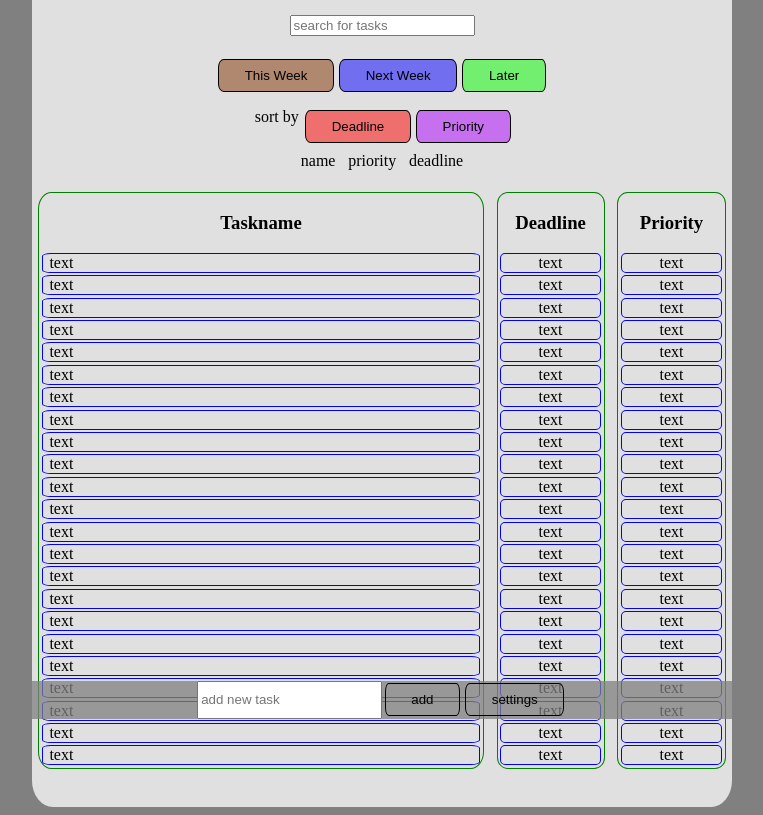
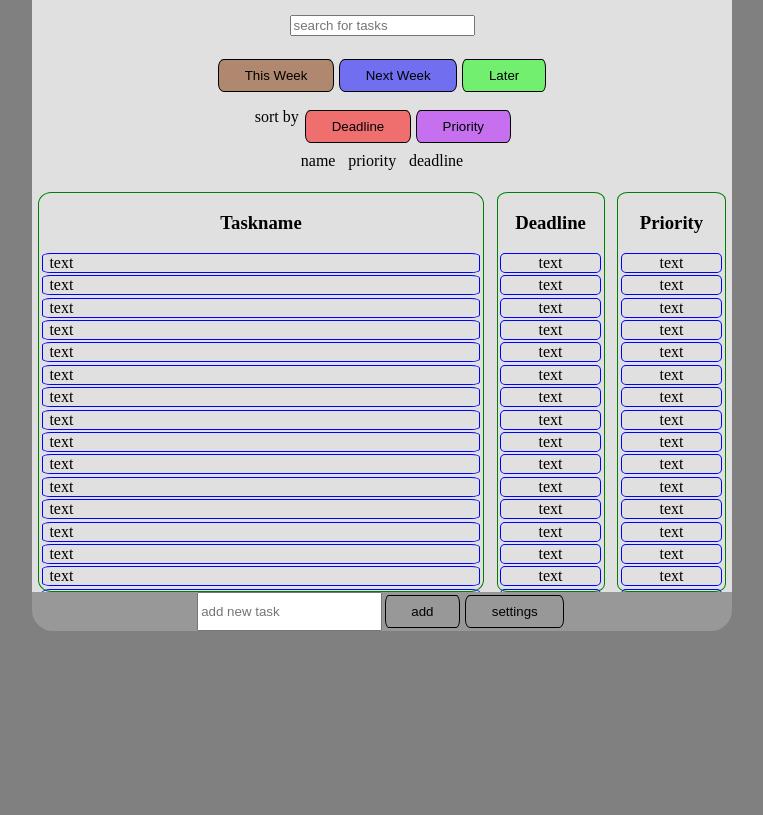
Before and after one commit to wiskeybar/To_Do_Again, a plain HTML site: page index.html in a window 1280 px wide. Shown: the part 81-896 px from the top of the page, without its empty margins (258-1021 px from the left). After the commit the page ends 800 px from the top, so only its background shows below. Drawn offline with Linux system fonts and the light colour scheme.

Commit message:
removed visable scrollbar, setup basic layout for future use

```diff
--- a/index.html
+++ b/index.html
@@ -6,7 +6,7 @@
     <meta name="viewport" content="width=device-width, initial-scale=1.0">
     <meta http-equiv="X-UA-Compatible" content="ie=edge">
     <title>Document</title>
-    <link rel="stylesheet" href="/css/style.css">
+    <link rel="stylesheet" href="css/style.css">
 </head>
 
 <body>
@@ -63,9 +63,29 @@
                 <div class="userTask">text</div>
                 <div class="userTask">text</div>
                 <div class="userTask">text</div>
+                <div class="userTask">text</div>
+                <div class="userTask">text</div>
+                <div class="userTask">text</div>
+                <div class="userTask">text</div>
+                <div class="userTask">text</div>
+                <div class="userTask">text</div>
+                <div class="userTask">text</div>
+                <div class="userTask">text</div>
+                <div class="userTask">text</div>
+                <div class="userTask">text</div>
             </div>
             <div class="tasks_Deadline">
                 <h3 class="tasks_Deadline__Header">Deadline</h3>
+                <div class="userTask">text</div>
+                <div class="userTask">text</div>
+                <div class="userTask">text</div>
+                <div class="userTask">text</div>
+                <div class="userTask">text</div>
+                <div class="userTask">text</div>
+                <div class="userTask">text</div>
+                <div class="userTask">text</div>
+                <div class="userTask">text</div>
+                <div class="userTask">text</div>
                 <div class="userTask">text</div>
                 <div class="userTask">text</div>
                 <div class="userTask">text</div>
@@ -115,6 +135,16 @@
                 <div class="userTask">text</div>
                 <div class="userTask">text</div>
                 <div class="userTask">text</div>
+                <div class="userTask">text</div>
+                <div class="userTask">text</div>
+                <div class="userTask">text</div>
+                <div class="userTask">text</div>
+                <div class="userTask">text</div>
+                <div class="userTask">text</div>
+                <div class="userTask">text</div>
+                <div class="userTask">text</div>
+                <div class="userTask">text</div>
+                <div class="userTask">text</div>
             </div>
         </div>
 
--- a/scss/_reset.scss
+++ b/scss/_reset.scss
@@ -1,5 +1,6 @@
 body {
     background-color: gray;
+    // overflow-y: hidden;
 
 }
 
--- a/scss/_tasks.scss
+++ b/scss/_tasks.scss
@@ -4,8 +4,16 @@
     justify-content: space-around;
     margin-top: 2vh;
     align-content: stretch;
+    overflow: -moz-scrollbars-none;
+    -ms-overflow-style: none;
     overflow-y: scroll;
+    scroll-behavior: smooth;
+    max-height: 50vh;
+    scrollbar-width: none;
 
+    &::-webkit-scrollbar {
+        width: 0;
+    }
 
     &_Name,
     &_Deadline,
```
Also changed, not shown: css/style.css, 1 other file.
